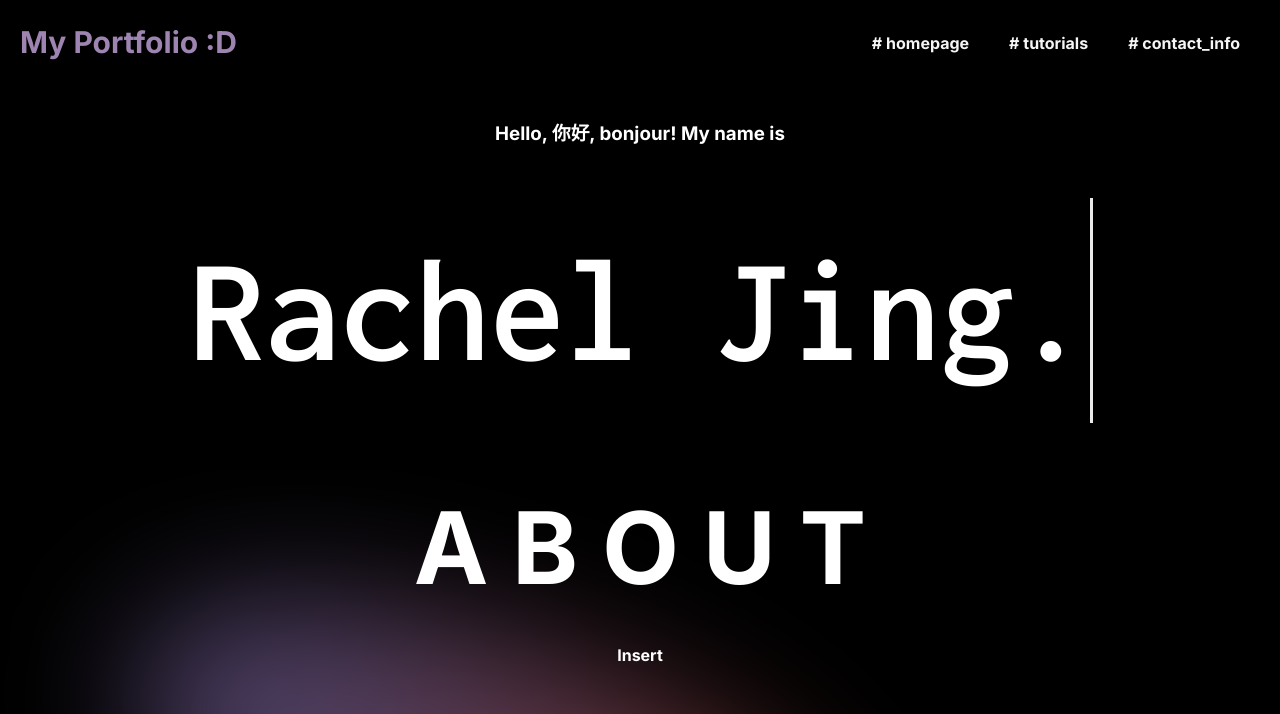
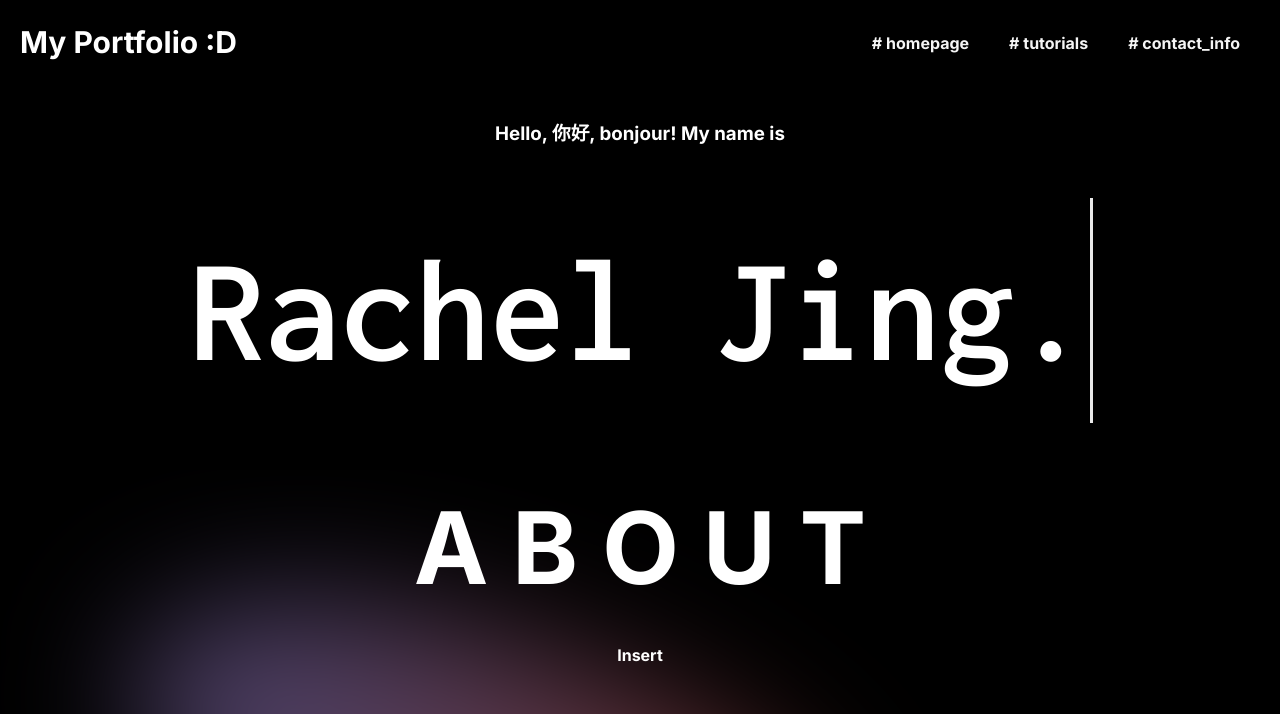
Before and after one commit to lavienlan/lavienlan.github.io, a plain HTML site: page index.html in a window 1280 px wide. Shown: the top 714 px of the page. Drawn offline with Linux system fonts and the light colour scheme.

Commit message:
changed colour of my portfolio

```diff
--- a/style.css
+++ b/style.css
@@ -51,7 +51,7 @@ header {
 }
 
 header h1 {
-    color: rgb(158, 133, 177);
+    color: white;
 	font-size: 30px;
 }
 
```
